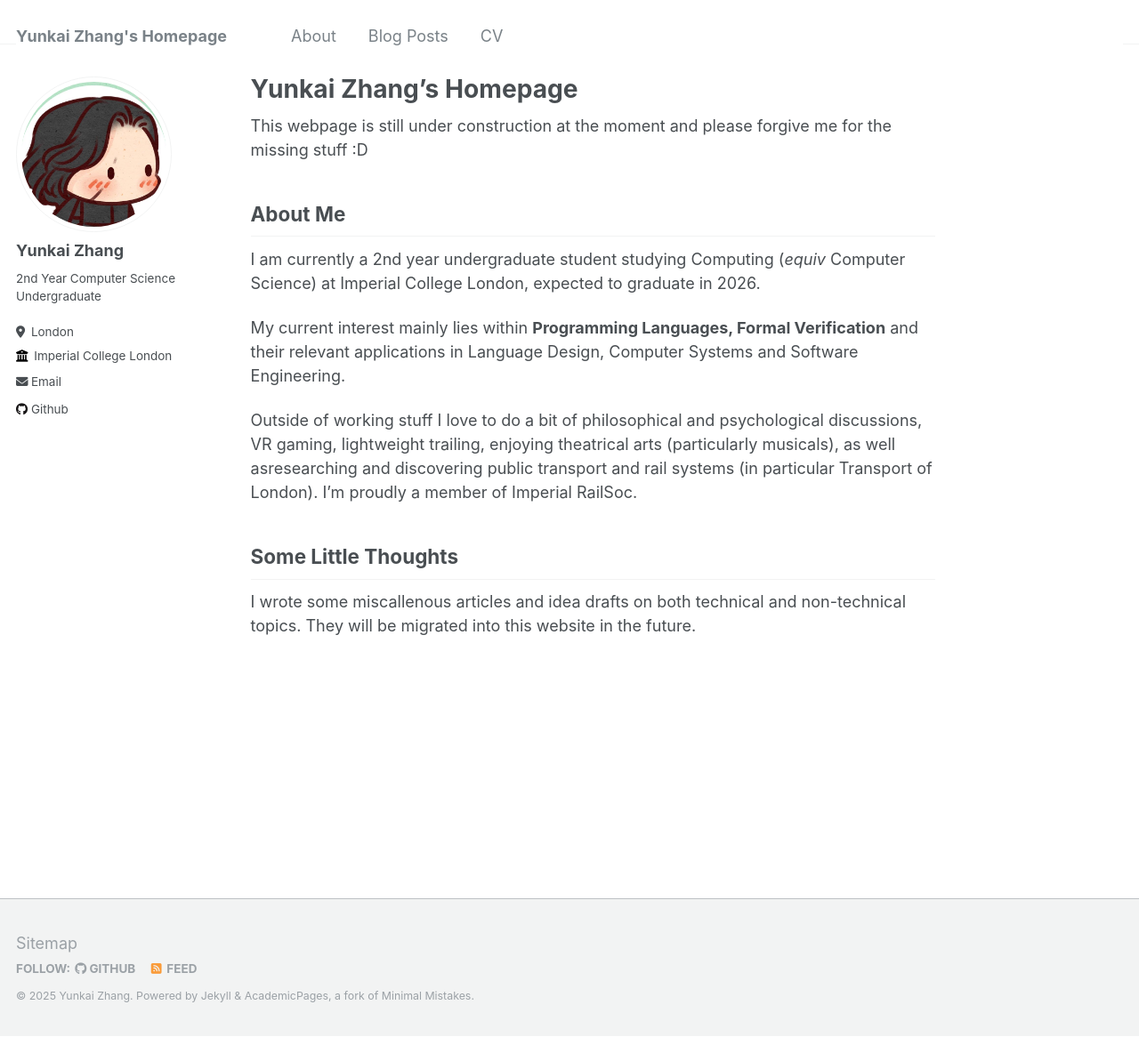
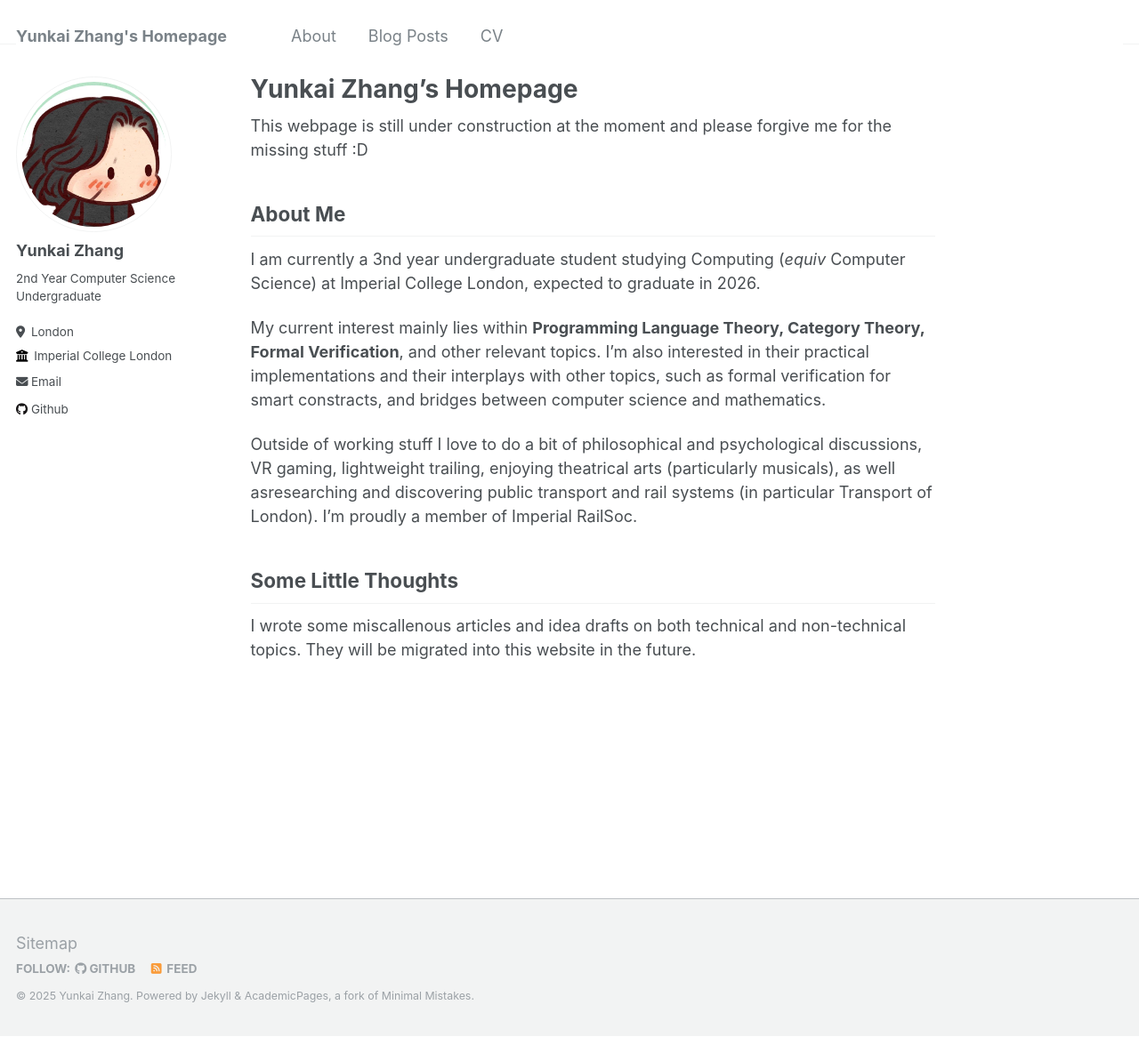
Before and after one commit to YunkaiZhang233/yunkaizhang233.github.io, a Jekyll site: the page built from _pages/about.md, in a window 1280 px wide and 1166 px high. Shown: the whole window at 89% size. Built offline with Jekyll 4.4.1, drawn with Linux system fonts in a browser that asks for light colours.

Commit message:
updated talks

```diff
--- a/_pages/about.md
+++ b/_pages/about.md
@@ -11,9 +11,9 @@ This webpage is still under construction at the moment and please forgive me for
 
 ## About Me
 
-I am currently a 2nd year undergraduate student studying Computing (_equiv_ Computer Science) at Imperial College London, expected to graduate in 2026.
+I am currently a 3nd year undergraduate student studying Computing (_equiv_ Computer Science) at Imperial College London, expected to graduate in 2026.
 
-My current interest mainly lies within **Programming Languages, Formal Verification** and their relevant applications in Language Design, Computer Systems and Software Engineering.
+My current interest mainly lies within **Programming Language Theory, Category Theory, Formal Verification**, and other relevant topics. I'm also interested in their practical implementations and their interplays with other topics, such as formal verification for smart constracts, and bridges between computer science and mathematics.
 
 Outside of working stuff I love to do a bit of philosophical and psychological discussions, VR gaming, lightweight trailing, enjoying theatrical arts (particularly musicals), as well asresearching and discovering public transport and rail systems (in particular Transport of London). I'm proudly a member of Imperial RailSoc.
 
```
